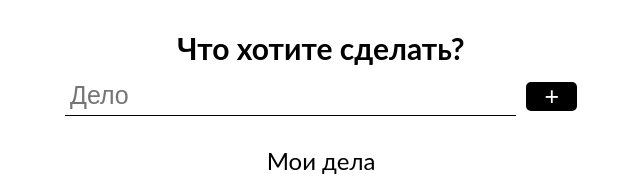
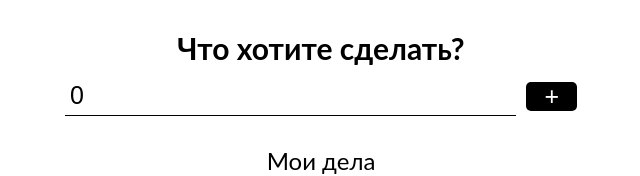
Before and after one commit to canoua/todo-react, a React (Vite) app: page / in a window 1280 px wide. Shown: the top 176 px of the page, without its empty margins (319-959 px from the left). Built offline with nearby package versions, Linux system fonts and the light colour scheme.

Commit message:
work on feature: add todo

```diff
--- /dev/null
+++ b/src/todo/TodoAdd.tsx
@@ -0,0 +1,50 @@
+import { useState } from "react";
+import { Button } from './Button';
+import styled from "styled-components";
+// import handleClick from
+
+function TodoAdd() {
+  const Form = styled.form `
+    width: 100%;
+    display: flex;
+    justify-content: space-between;
+    align-items: center;
+  `
+  const Input = styled.input `
+    padding: 5px;
+    margin-right: 10px;
+    border: none;
+    outline: none;
+    border-bottom: 1px solid #000;
+    font-size: 25px;
+    width: 90%;
+
+    @media(max-width: 375px) {
+      font-size: 20px;
+    }
+  `
+
+  const ButtonAdd = styled(Button) `
+    background-color: #000;
+    color: #fff;
+    padding: 0px 10px;
+    border: none;
+    font-size: 25px;
+    width: 10%;
+  `
+  const [task, Todos] = useState(0);
+
+  function ale() {
+    alert(task);
+  }
+
+  return(
+    <Form>
+      <Input value={task} onChange={(e) => Todos(e.target.value)} placeholder='Дело'/>
+      <ButtonAdd type='submit' onClick={ale}>+</ButtonAdd>
+    </Form>
+  )
+}
+
+
+export default TodoAdd
--- a/src/todo/TodoHeader.tsx
+++ b/src/todo/TodoHeader.tsx
@@ -1,13 +1,9 @@
 import styled from 'styled-components';
-import { Button } from './Button';
+import TodoAdd from './TodoAdd';
+// import { Button } from './Button';
+// import handleClick from './TodoAdd';
 
 function TodoHeader() {
-
-  function handleClick(): void {
-    // let tasks: any = [];
-    console.log('hhh');
-  }
-
   const Header = styled.header `
     width: 100%;
     display: flex;
@@ -16,41 +12,12 @@ function TodoHeader() {
     flex-direction: column;
   `;
 
-  const Form = styled.form `
-    width: 100%;
-    display: flex;
-    justify-content: space-between;
-    align-items: center;
-  `
 
   const Title = styled.h1 `
     margin-bottom: 10px;
     font-size: 30px;
     line-height: 120%;
     text-align: center;
-  `
-
-  const Input = styled.input `
-    padding: 5px;
-    margin-right: 10px;
-    border: none;
-    outline: none;
-    border-bottom: 1px solid #000;
-    font-size: 25px;
-    width: 90%;
-
-    @media(max-width: 375px) {
-      font-size: 20px;
-    }
-  `
-
-  const ButtonAdd = styled(Button) `
-    background-color: #000;
-    color: #fff;
-    padding: 0px 10px;
-    border: none;
-    font-size: 25px;
-    width: 10%;
   `
 
   const Error = styled.div `
@@ -64,10 +31,11 @@ function TodoHeader() {
     <>
       <Header>
         <Title>Что хотите сделать?</Title>
-        <Form>
+        <TodoAdd/>
+        {/* <Form>
           <Input placeholder='Дело'></Input>
           <ButtonAdd type='submit' onClick={handleClick}>+</ButtonAdd>
-        </Form>
+        </Form> */}
         <Error>введите название своего дела</Error>
       </Header>
     </>
--- a/src/todo/TodoOutput.tsx
+++ b/src/todo/TodoOutput.tsx
@@ -25,6 +25,10 @@ function TodoOutput() {
     }
   `
 
+  const  List = styled.ul `
+
+  `
+
 
   return(
     <>
@@ -34,8 +38,8 @@ function TodoOutput() {
           <div className="stub" id="stub">
             <img className="list-done__stub-img" src={cat} alt="cat" />
           </div>
-          {/* <List></List> */}
-          <ul className="list" id="list"></ul>
+          <List></List>
+          {/* <ul className="list" id="list"></ul> */}
         </TodoOutputContent>
       </TodoOutput>
     </>
```
